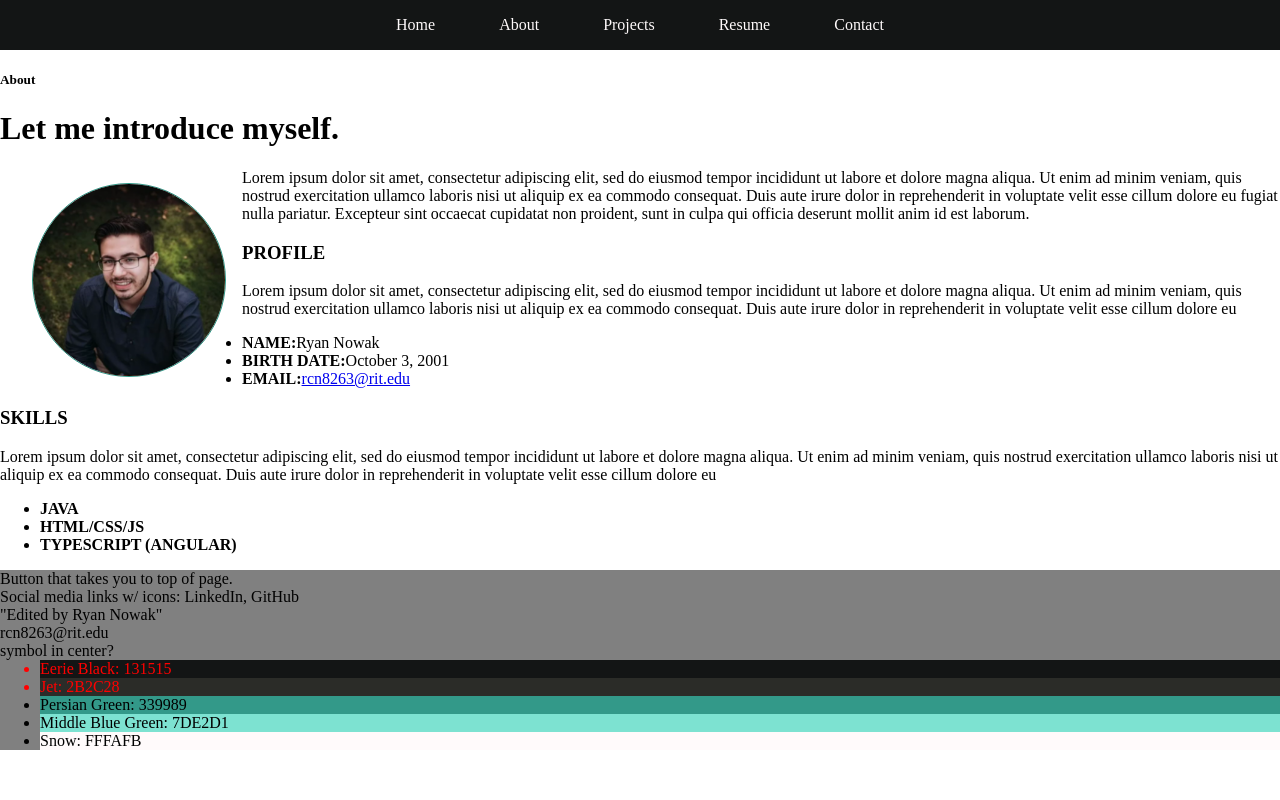
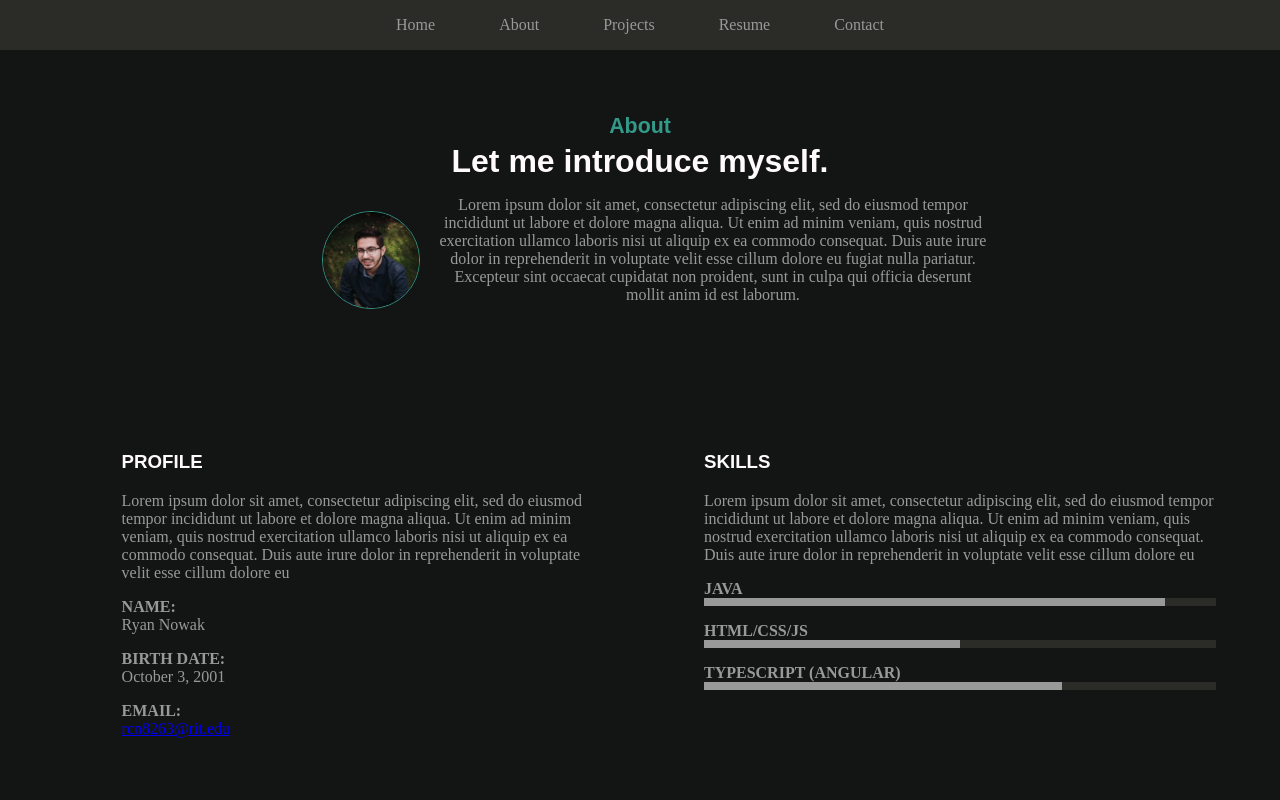
Before and after one commit to rcn8263/personal-website, an Angular app: page /about in a window 1280 px wide. Shown: the top 800 px of the page. Built offline with nearby package versions, Linux system fonts and the light colour scheme.

Commit message:
updated css for about page

```diff
--- a/src/app/about-me/about-me.component.css
+++ b/src/app/about-me/about-me.component.css
@@ -1,8 +1,94 @@
+div {
+  background-color: var(--color-palette-60);
+}
+
+.intro {
+  max-width: 700px;
+  margin-left: auto;
+  margin-right: auto;
+  text-align: center;
+  /* margin-bottom: 3.6rem; */
+  position: relative;
+  padding: 5%;
+}
+
 .profile-picture {
-  height: 12rem;
-  width: 12rem;
+  height: 6rem;
+  width: 6rem;
   border: 1px solid var(--color-palette-10);
   border-radius: 50%;
   margin: 0.9rem 1rem 0 2rem;
   float: left;
 }
+
+h5 {
+  margin: 0;
+  padding-bottom:0.2em;
+  text-align: center;
+  color: var(--color-palette-10);
+  font-size: 16pt;
+}
+
+h1 {
+  margin: 0;
+  padding-bottom:0.5em;
+  text-align: center;
+  color: var(--color-palette-10-alt);
+}
+
+p {
+  color: var(--color-palette-30);
+}
+.intro-content {
+  color: var(--color-palette-10-alt);
+}
+
+.content {
+  color: var(--color-palette-10-alt);
+  padding:5%;
+}
+
+.profile {
+  width: 40%;
+  display: inline-block;
+  padding-left:5%;
+  padding-right:5%;
+}
+
+.skills {
+  width: 40%;
+  display: inline-block;
+  position:absolute;
+  padding-left:5%;
+  padding-right:5%;
+}
+
+ul {
+  margin: 0;
+  list-style: none;
+  padding:0;
+  padding-top:1em;
+}
+
+li {
+  margin-bottom:1em;
+}
+
+strong {
+  width:100%;
+color:var(--color-palette-30);
+}
+
+span {
+  display: block;
+  color:var(--color-palette-30);
+}
+
+.progress {
+background-color: var(--color-palette-30-alt);
+}
+
+.progress .percent {
+  background-color: var(--color-palette-30);
+  height:0.5em;
+}
--- a/src/app/about-me/about-me.component.html
+++ b/src/app/about-me/about-me.component.html
@@ -1,3 +1,4 @@
+<div>
     <div class="intro">
         <h5>About</h5>
         <h1>Let me introduce myself.</h1>
@@ -47,16 +48,23 @@
             <ul class="skills-bars">
                 <li>
                     <strong>JAVA</strong>
-                <div class="progress-90"></div>
+                    <div class="progress">
+                        <div class="percent" style="width:90%"></div>
+                      </div>
                 </li>
                 <li>
                     <strong>HTML/CSS/JS</strong>
-                <div class="progress-70"></div>
+                    <div class="progress">
+                        <div class="percent" style="width:50%"></div>
+                      </div>
                 </li>
                 <li>
                     <strong>TYPESCRIPT (ANGULAR)</strong>
-                <div class="progress-70"></div>
+                    <div class="progress">
+                        <div class="percent" style="width:70%"></div>
+                      </div>
                 </li>
             </ul>
         </div>
     </div>
+</div>
--- a/src/app/app.component.css
+++ b/src/app/app.component.css
@@ -1,5 +1,5 @@
 .topnav {
-  background-color: var(--color-palette-60);
+  background-color: var(--color-palette-30-alt);
   text-align: center;
 }
 
@@ -9,7 +9,7 @@
   padding-right: 2rem;
   text-decoration: none;
   display: inline-block;
-  background-color: var(--color-palette-60);
+  background-color: var(--color-palette-30-alt);
   color: var(--color-palette-30);
 }
 
--- a/src/app/app.component.html
+++ b/src/app/app.component.html
@@ -2,7 +2,7 @@
   <a routerLink="/home">Home</a>
   <a routerLink="/about">About</a>
   <a routerLink="/projects">Projects</a>
-  <a routerLink="/resume">Resume</a>
+  <a href="/assets/Resume-Ryan-Nowak.pdf" target="_blank" rel="noopener noreferrer">Resume</a>
   <a routerLink="/contact">Contact</a>
 </nav>
 
--- a/src/app/home/home.component.css
+++ b/src/app/home/home.component.css
@@ -43,5 +43,5 @@ p.description {
 }
 
 i {
-  color: black;
+  color: var(--color-palette-60);
 }
--- a/src/styles.css
+++ b/src/styles.css
@@ -1,16 +1,21 @@
 /* You can add global styles to this file, and also import other style files */
 :root {
   --color-palette-60: #131515;
-  --color-palette-30: #fffafb;
+  --color-palette-30: #999999;
   --color-palette-30-alt: #2b2c28;
   --color-palette-10: #339989;
-  --color-palette-10-alt: #7de2d1;
+  --color-palette-10-alt: #fffafb;
 }
 
 body {
   margin: 0;
+  font-family: serif;
 }
 
 p {
   margin: 0;
 }
+
+h1, h2, h3, h4, h5 {
+  font-family: sans-serif;
+}
```
Also changed, not shown: 1 other file (tests, documents, lock files or other folders). Lines whose indentation alone changed are shown as unchanged.
